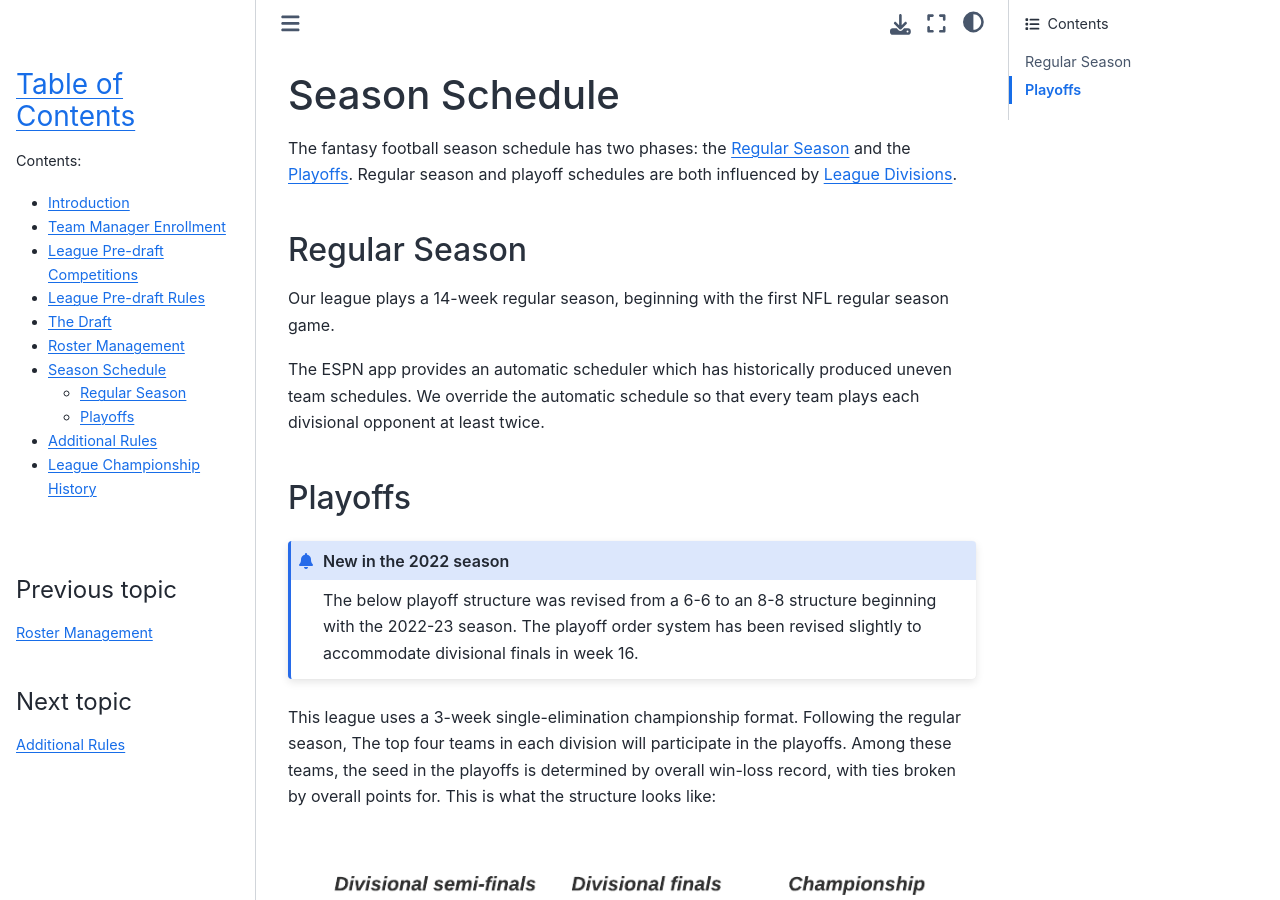
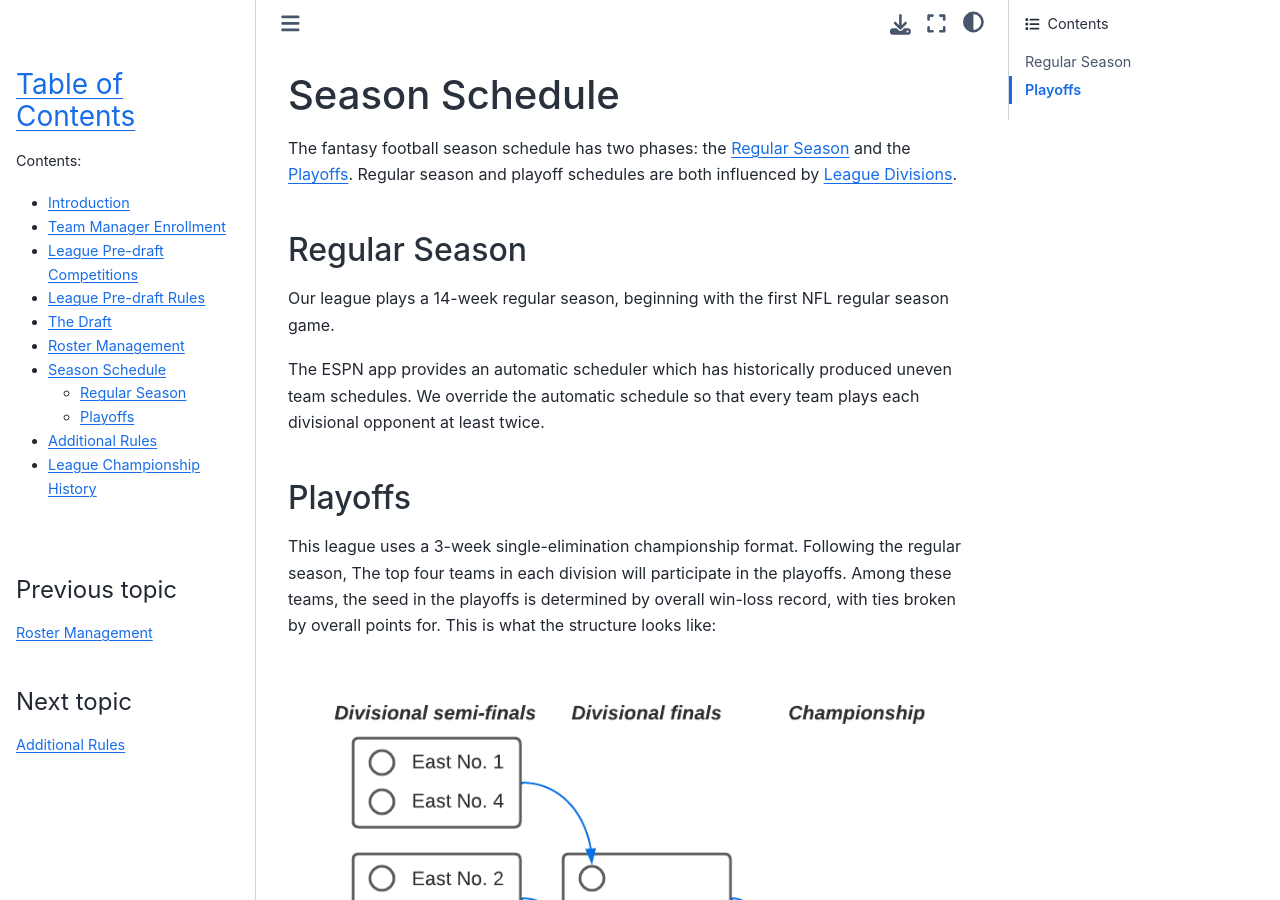
Before and after one commit to GenomicMedLab/fantasy-football-rulebook, a Sphinx documentation site: the page built from docs/schedule.rst, in a window 1280 px wide and 900 px high. Built offline with Sphinx 7.4.7 and the Sphinx Book theme 1.1.4, drawn with Linux system fonts in a browser that asks for light colours.

Commit message:
remove 2022 new / revised admonitions and update sphinx

```diff
--- a/docs/conf.py
+++ b/docs/conf.py
@@ -30,7 +30,6 @@
 # extensions coming with Sphinx (named 'sphinx.ext.*') or your custom
 # ones.
 extensions = [
-    'sphinx_book_theme',
     'sphinx.ext.todo'
 ]
 
@@ -49,7 +48,7 @@
 # a list of builtin themes.
 #
 html_theme = 'sphinx_book_theme'
-html_logo = '_static/logo.png'
+html_logo = '_assets/logo.png'
 
 html_sidebars = {
     '**': ['globaltoc.html', 'relations.html'],
--- a/docs/schedule.rst
+++ b/docs/schedule.rst
@@ -19,18 +19,13 @@
 
 Playoffs
 --------
-.. admonition:: New in the 2022 season
-
-   The below playoff structure was revised from a 6-6 to an 8-8 structure beginning with the
-   2022-23 season. The playoff order system has been revised slightly to accommodate divisional
-   finals in week 16.
 
 This league uses a 3-week single-elimination championship format. Following the regular
 season, The top four teams in each division will participate in the playoffs. Among these
 teams, the seed in the playoffs is determined by overall win-loss record, with ties broken
 by overall points for. This is what the structure looks like:
 
-.. image:: _static/playoff_bracket.png
+.. image:: _assets/playoff_bracket.png
 
 The overall winner receives the League Trophy (the "Golden Football").
 
```
Also changed, not shown: other parts of docs/schedule.rst (+1 -1 lines), docs/predraft.rst (+6 -7 lines), docs/requirements.txt (+27 -37 lines), docs/_assets/last_place_bracket.png (renamed from docs/_static/last_place_bracket.png), docs/_assets/logo.png (renamed from docs/_static/logo.png), docs/_assets/playoff_bracket.png (renamed from docs/_static/playoff_bracket.png), 2 other files.
